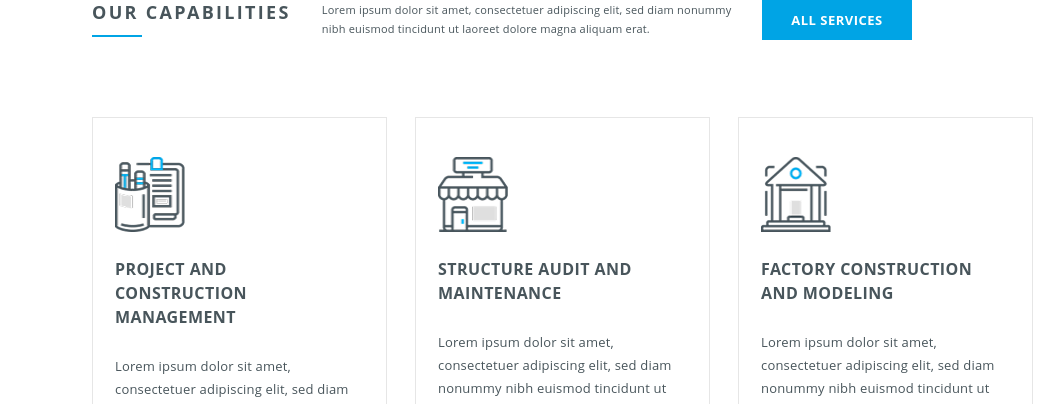
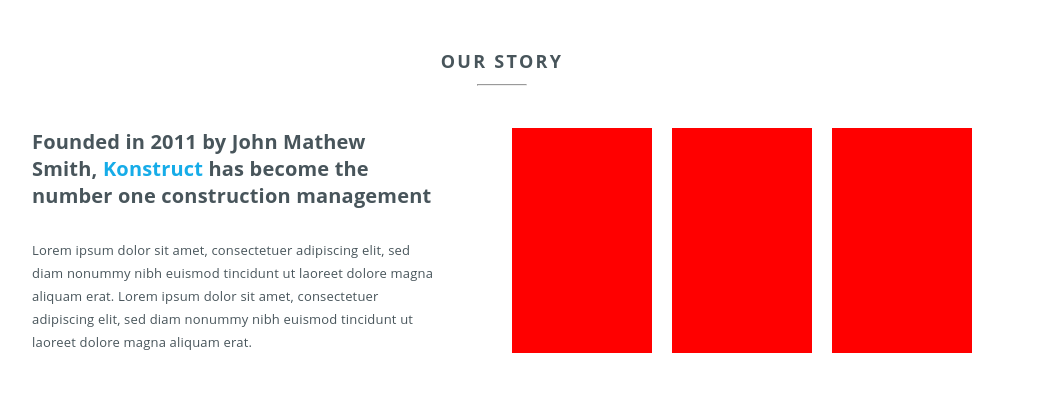
Before and after one commit to HokHHub/konstruct-react, a React (Vite) app: page / in a window 1280 px wide. Shown: the top 404 px of the page, without its empty margins (138-1202 px from the left). Built offline with nearby package versions, Linux system fonts and the light colour scheme.

Commit message:
добавлена новая секция

```diff
--- a/src/App.jsx
+++ b/src/App.jsx
@@ -1,10 +1,11 @@
-
+import Story from './components/Story/Story'
 import OurCapabilities from './components/OurCapabilities/OurCapabilities'
 
 function App() {
 
   return (
     <>
+      <Story/>
       <OurCapabilities/>
     </>
   )
--- a/src/components/Story/Story.jsx
+++ b/src/components/Story/Story.jsx
@@ -1,13 +1,27 @@
-import s from './App.css'
+import s from './Story.module.css'
 
 function Story() {
-  const [count, setCount] = useState(0)
 
   return (
     <section className={s.story}>
+      <h2 className={s.story__title}>OUR STORY</h2>
+      <hr className={s.story__title_hr} />
+
+      <div className={s.story__main}>
+        <div className={s.story__info}>
+          <p className={s.story__maintext}>Founded in 2011 by John Mathew Smith, <span className={s.story__maintext_span}>Konstruct</span> has become the number one construction management</p>
+          <p className={s.story__text}>Lorem ipsum dolor sit amet, consectetuer adipiscing elit, sed diam nonummy nibh euismod tincidunt ut laoreet dolore magna aliquam erat. Lorem ipsum dolor sit amet, consectetuer adipiscing elit, sed diam nonummy nibh euismod tincidunt ut laoreet dolore magna aliquam erat.</p>
+        </div>
+
+        <div className={s.story__cards}>
+          <div style={{'height':'225px', 'width':'140px', 'backgroundColor':'red'}}></div>
+          <div style={{'height':'225px', 'width':'140px', 'backgroundColor':'red'}}></div>
+          <div style={{'height':'225px', 'width':'140px', 'backgroundColor':'red'}}></div>
+        </div>
+      </div>
 
     </section>
   )
 }
 
-export default App
+export default Story
--- a/src/components/Story/Story.module.css
+++ b/src/components/Story/Story.module.css
@@ -0,0 +1,77 @@
+.story {
+    max-width: 940px;
+    margin: 0 auto;
+    margin-top: 49px;
+    margin-bottom: 127px;
+}
+
+.story__title {
+    color: #48555B;
+    text-align: center;
+    font-family: "Open Sans";
+    font-size: 18px;
+    font-style: normal;
+    font-weight: 700;
+    line-height: normal;
+    letter-spacing: 2.306px;
+    margin: 0;
+    margin-bottom: 11px;
+}
+
+.story__title_hr {
+    width: 50px;
+    flex-shrink: 0;
+    height: 2px;
+    background-color: #00A4E5;
+    margin: 0 auto;
+    margin-bottom: 42px;
+}
+
+.story__main {
+    display: flex;
+    gap: 77px;
+}
+
+.story__info {
+    display: flex;
+    flex-direction: column;
+    gap: 30px;
+}
+
+.story__maintext {
+    max-width: 405px;
+    color: #48555B;
+    font-family: "Open Sans";
+    font-size: 20px;
+    font-style: normal;
+    font-weight: 700;
+    line-height: normal;
+    letter-spacing: 0.188px;
+}
+
+.story__maintext_span {
+    color: #16ACE8;
+    font-family: "Open Sans";
+    font-size: 20px;
+    font-style: normal;
+    font-weight: 700;
+    line-height: normal;
+    letter-spacing: 0.17px;
+}
+
+.story__text {
+    max-width: 405px;
+    color: #48555B;
+    font-family: "Open Sans";
+    font-size: 13px;
+    font-style: normal;
+    font-weight: 400;
+    line-height: 23px;
+    /* 176.923% */
+    letter-spacing: 0.188px;
+}
+
+.story__cards {
+    display: flex;
+    gap: 20px;
+}
--- a/src/components/data.js
+++ b/src/components/data.js
@@ -1,4 +1,7 @@
 export const data = [
+    {
+        'section': 'Capabilities',
+        "data": [
             {
                 img: '/img/audit.png',
                 title: 'PROJECT AND CONSTRUCTION MANAGEMENT',
@@ -15,3 +18,11 @@ export const data = [
                 descr: 'Lorem ipsum dolor sit amet, consectetuer adipiscing elit, sed diam nonummy nibh euismod tincidunt ut laoreet dolore magna aliquam erat.',
             }
         ]
+    },
+    {
+        'section': 'Story',
+        "data": [
+
+        ]
+    }
+]
```
Lines whose indentation alone changed are shown as unchanged.
